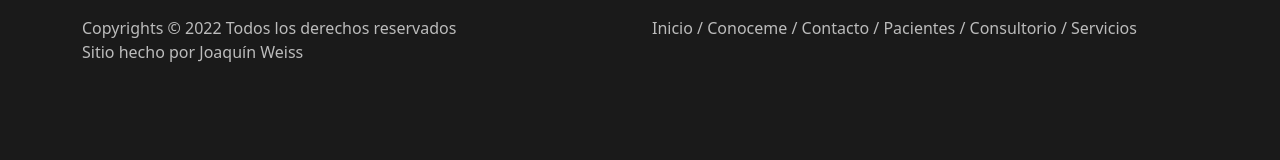
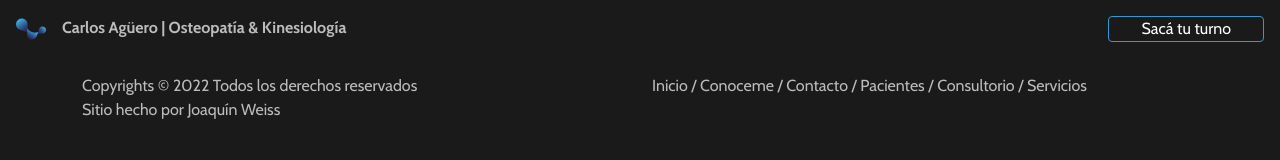
Before and after one commit to JoacoCW/CarlosAguero, a plain HTML site: page pages/pacientes.html in a window 1280 px wide. Drawn offline with nearby package versions, Linux system fonts and the light colour scheme.

Commit message:
finished skinny banner

```diff
--- a/css/style.css
+++ b/css/style.css
@@ -144,6 +144,7 @@ body {
 .footer {
     color: var(--gray-color);
     padding-top: 1rem;
+    font-family: 'Cabin', sans-serif;
 }
 
 .footer a {
@@ -158,3 +159,48 @@ body {
 .footer p {
     margin-bottom: 0%;
 }
+
+/*  === SKINNY BANNER === */
+
+.skinny-banner {
+    display: flex;
+    justify-content: space-between;
+    padding: 1rem 1rem 1rem 1rem;
+    font-family: 'Cabin', sans-serif;
+}
+
+.izq-skinny {
+    display: flex;
+}
+
+.izq-skinny p {
+    margin-bottom: 0%;
+    margin-left: 1rem;
+    font-weight: bold;
+}
+
+.logo-skinny {
+    width: 5%;
+}
+
+.text-skinny {
+    color: var(--gray-color);
+}
+
+.btn-skinny {
+    color: #FFFFFF;
+    border: solid 1px var(--secondary-blue);
+    padding: 0rem 2rem 0rem 2rem;
+}
+
+.btn-skinny:hover {
+    color: #FFFFFF;
+    background-color: var(--blue-color);
+    border: solid 1px var(--blue-color);
+}
+
+@media only screen and (max-width: 768px) {
+    .btn-skinny {
+        display: none;
+    }
+}
--- a/pages/pacientes.html
+++ b/pages/pacientes.html
@@ -18,7 +18,18 @@
     <title>Carlos Aguero | Pacientes</title>
 </head>
 <body>
-<div class="footer">
+    <div class="skinny-banner">
+        <div class="izq-skinny">
+            <img class="logo-skinny" src="../assets/img/Logo.svg" alt="Logo Carlos Aguero osteopatía">
+            <p class="text-skinny">Carlos Agüero | Osteopatía & Kinesiología</p>
+        </div>
+        <div class="der-skinny">
+            <a href="contacto.html">
+                <button class="btn btn-skinny">Sacá tu turno</button>
+            </a>
+        </div>
+    </div>
+    <div class="footer">
         <div class="container">
             <div class="row">
                 <div class="col-md-6">
```
Also changed, not shown: pages/conoceme.html (+11 -0 lines), pages/consultorio.html (+12 -1 lines), pages/contacto.html (+11 -0 lines), pages/servicios.html (+12 -1 lines).
